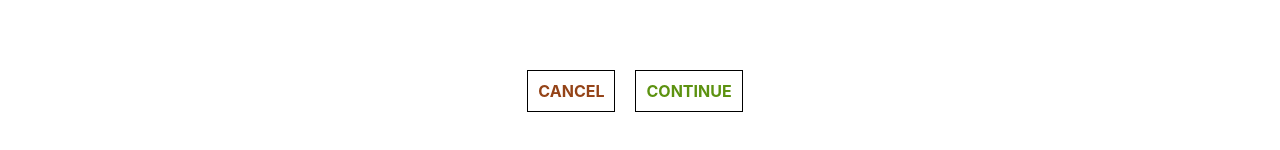
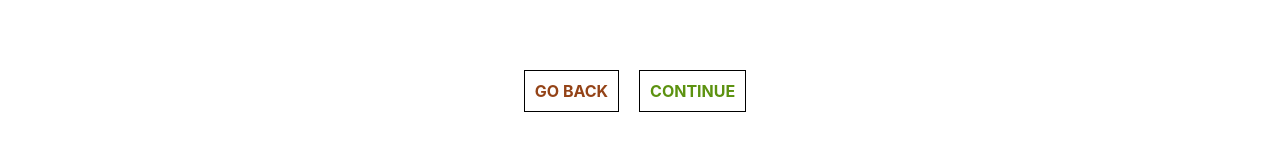
Before and after one commit to WesloTheWeb/burger-builder, a React (Create React App) app: page /checkout in a window 1280 px wide. Shown: the part 472-622 px from the top of the page. Built offline with nearby package versions, Linux system fonts and the light colour scheme.

Commit message:
styling minor
edits to buttons

```diff
--- a/src/components/Order/CheckoutSummary/CheckoutSummary.js
+++ b/src/components/Order/CheckoutSummary/CheckoutSummary.js
@@ -14,7 +14,7 @@ const CheckoutSummary = (props) => {
             </div>
             <Button
                 btnType="Danger"
-                clicked={props.checkoutCancelled}>CANCEL</Button>
+                clicked={props.checkoutCancelled}>Go back</Button>
             <Button
                 btnType="Success"
                 clicked={props.checkoutContinued}>CONTINUE</Button>
--- a/src/components/UI/Button/Button.module.css
+++ b/src/components/UI/Button/Button.module.css
@@ -9,6 +9,7 @@
     padding: 10px;
     margin: 10px;
     font-weight: bold;
+    text-transform: uppercase;
 }
 
 .Button:first-of-type {
@@ -18,6 +19,7 @@
 
 .Button:disabled {
     color: #ccc;
+    background: darkgrey;
     cursor: not-allowed;
 }
 
@@ -29,6 +31,11 @@
     color: #5C9210;
 }
 
+.placeOrder {
+    color: #fff;
+    background-color: #074CB3;
+}
+
 .Danger {
     color: #944317;
 }
--- a/src/containers/Checkout/ContactData/ContactData.js
+++ b/src/containers/Checkout/ContactData/ContactData.js
@@ -208,7 +208,7 @@ class ContactData extends Component {
                         touched={formElement.config.touched}
                         changed={(event) => this.inputChangedHandler(event, formElement.id)} />
                 ))}
-                <Button btnType="Success" disabled={!this.state.formIsValid}>ORDER</Button>
+                <Button btnType="placeOrder" disabled={!this.state.formIsValid}>Place ORDER</Button>
             </form>
         );
         if (this.state.loading) {
```
